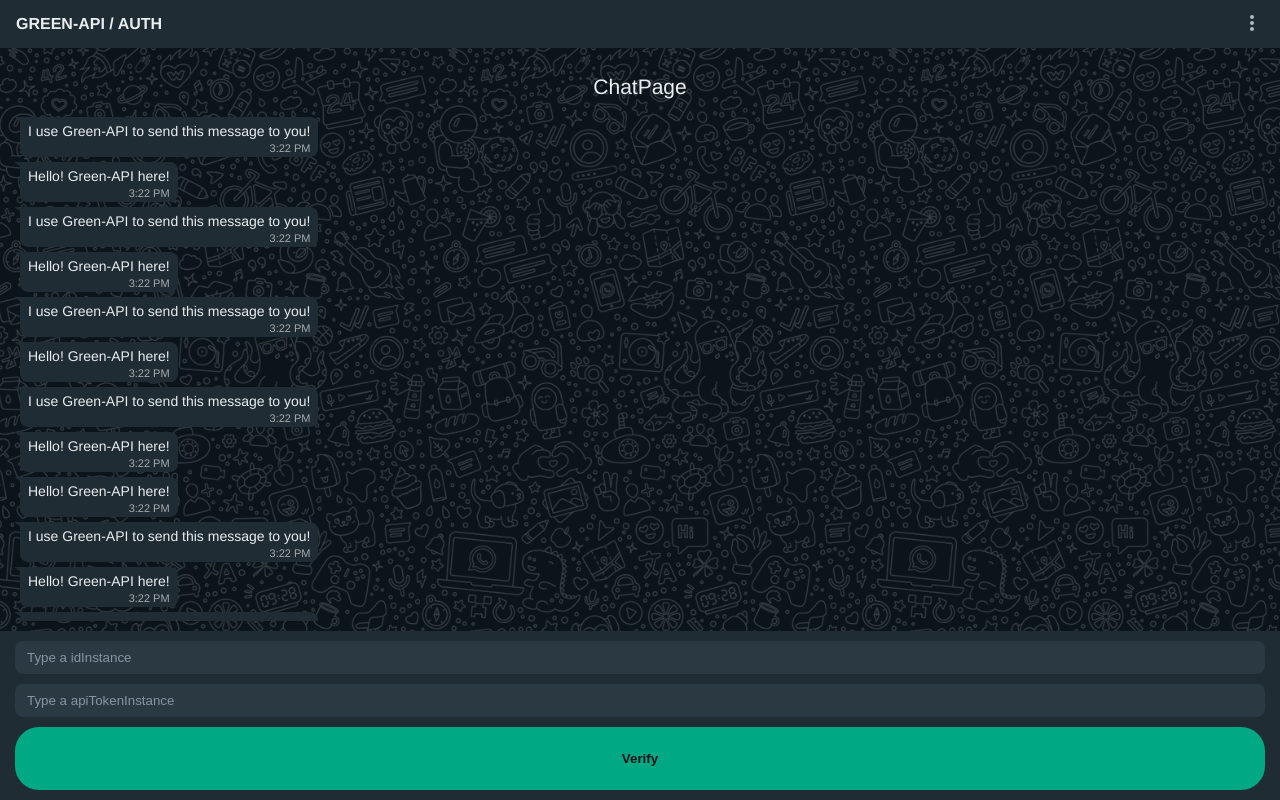
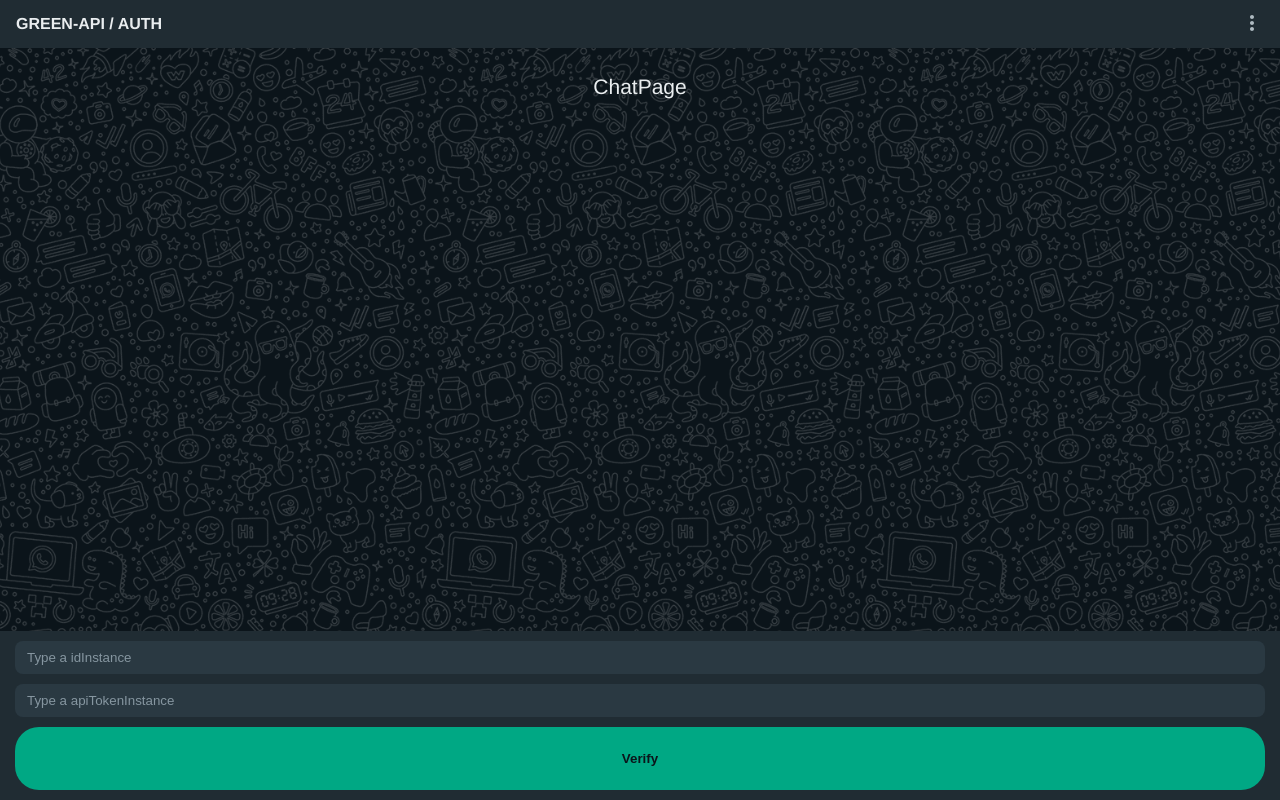
Before and after one commit to Fpsska/Green-Api-Tester, a React (Create React App) app: page /chat in a window 1280 px wide. Built offline with nearby package versions, Linux system fonts and the light colour scheme.

Commit message:
feat: add logic of render actual incoming messages by new getIncomingMessages async func & logic of formatting recieved time data by new makeDateFormatting helper func, logic of dispaying sender name in MessageTemplate.tsx & create makeStringReplacement helper func

```diff
--- a/src/app/slices/chatSlice.ts
+++ b/src/app/slices/chatSlice.ts
@@ -1,13 +1,15 @@
 import { createSlice, PayloadAction } from '@reduxjs/toolkit';
 
-import { chatSliceTypes } from 'types/chatSliceTypes';
+import { chatSliceTypes, Imessage } from 'types/chatSliceTypes';
 
 // /. imports
 
 const initialState: chatSliceTypes = {
     recipientPhoneNumber: '',
     messageValue: '',
-    requestError: null
+    requestError: null,
+    receivedMessages: [],
+    isMessageSended: false
 };
 
 const chatSlice = createSlice({
@@ -22,11 +24,22 @@
         },
         setRequestError(state, action: PayloadAction<string | null>) {
             state.requestError = action.payload;
+        },
+        setReceivedMessages(state, action: PayloadAction<Imessage>) {
+            state.receivedMessages.push(action.payload);
+        },
+        switchMessageSendedStatus(state, action: PayloadAction<boolean>) {
+            state.isMessageSended = action.payload;
         }
     }
 });
 
-export const { setRecipientPhoneNumber, setMessageValue, setRequestError } =
-    chatSlice.actions;
+export const {
+    setRecipientPhoneNumber,
+    setMessageValue,
+    setRequestError,
+    setReceivedMessages,
+    switchMessageSendedStatus
+} = chatSlice.actions;
 
 export default chatSlice.reducer;
--- a/src/components/ui/MessagesList/MessageTemplate.tsx
+++ b/src/components/ui/MessagesList/MessageTemplate.tsx
@@ -1,18 +1,29 @@
 import React from 'react';
+
+import { makeDateFormatting } from 'utils/helpers/makeDateFormatting';
 
 // /. imports
 
 interface propTypes {
     message: string;
+    senderName: string;
+    time: string;
 }
 
 // /. interfaces
 
-const MessageTemplate: React.FC<propTypes> = ({ message }) => {
+const MessageTemplate: React.FC<propTypes> = ({
+    message,
+    senderName,
+    time
+}) => {
     return (
         <li className="messages-list__template">
-            <p>{message}</p>
-            <span className="messages-list__time">3:22 PM</span>
+            <span className="messages-list__name">{senderName}</span>
+            <span className="messages-list__text">{message}</span>
+            <span className="messages-list__time">
+                {makeDateFormatting(time)}
+            </span>
         </li>
     );
 };
--- a/src/components/ui/MessagesList/MessagesList.tsx
+++ b/src/components/ui/MessagesList/MessagesList.tsx
@@ -1,4 +1,4 @@
-import React, { useState } from 'react';
+import React from 'react';
 
 import { Imessage } from 'types/chatSliceTypes';
 
@@ -8,104 +8,24 @@
 
 // /. imports
 
-const MessagesList: React.FC<{ additionalClass?: string }> = ({
-    additionalClass
-}) => {
-    const [messagesData] = useState<Imessage[]>([
-        {
-            chatId: '1',
-            message: 'I use Green-API to send this message to you!'
-        },
-        {
-            chatId: '2',
-            message: 'Hello! Green-API here!'
-        },
-        {
-            chatId: '3',
-            message: 'I use Green-API to send this message to you!'
-        },
-        {
-            chatId: '4',
-            message: 'Hello! Green-API here!'
-        },
-        {
-            chatId: '5',
-            message: 'I use Green-API to send this message to you!'
-        },
-        {
-            chatId: '6',
-            message: 'Hello! Green-API here!'
-        },
-        {
-            chatId: '7',
-            message: 'I use Green-API to send this message to you!'
-        },
-        {
-            chatId: '8',
-            message: 'Hello! Green-API here!'
-        },
-        {
-            chatId: '9',
-            message: 'Hello! Green-API here!'
-        },
-        {
-            chatId: '10',
-            message: 'I use Green-API to send this message to you!'
-        },
-        {
-            chatId: '11',
-            message: 'Hello! Green-API here!'
-        },
-        {
-            chatId: '12',
-            message: 'I use Green-API to send this message to you!'
-        },
-        {
-            chatId: '13',
-            message: 'Hello! Green-API here!'
-        },
-        {
-            chatId: '14',
-            message: 'I use Green-API to send this message to you!'
-        },
-        {
-            chatId: '15',
-            message: 'I use Green-API to send this message to you!'
-        },
-        {
-            chatId: '16',
-            message: 'Hello! Green-API here!'
-        },
-        {
-            chatId: '17',
-            message: 'I use Green-API to send this message to you!'
-        },
-        {
-            chatId: '18',
-            message: 'I use Green-API to send this message to you!'
-        },
-        {
-            chatId: '19',
-            message: 'Hello! Green-API here!'
-        },
-        {
-            chatId: '20',
-            message: 'I use Green-API to send this message to you!'
-        }
-    ]);
+interface propTypes {
+    additionalClass?: string;
+    data: Imessage[];
+}
 
-    // /. hooks
+// /. interfaces
 
+const MessagesList: React.FC<propTypes> = ({ additionalClass, data }) => {
     return (
         <ul
             className={`${
                 additionalClass ? additionalClass : ''
             } messages-list`}
         >
-            {messagesData.map((message: Imessage) => {
+            {data.map((message: Imessage) => {
                 return (
                     <MessageTemplate
-                        key={message.chatId}
+                        key={message.id}
                         {...message}
                     />
                 );
--- a/src/components/ui/MessagesList/messages-list.scss
+++ b/src/components/ui/MessagesList/messages-list.scss
@@ -24,13 +24,14 @@
             border-left: 6px solid transparent;
         }
 
-        p {
-            margin: 0;
-        }
-
         &:not(:last-child) {
             margin-bottom: 5px;
         }
+    }
+
+    &__text {
+        margin: 0;
+        font-size: 14px;
     }
 
     &__time {
@@ -40,4 +41,16 @@
         font-size: 11px;
         color: rgba($color: #fff, $alpha: 0.6);
     }
+
+    &__name {
+        @extend .messages-list__time;
+        text-align: start;
+        font-weight: 700;
+        font-size: 15px;
+        color: $caribbean-green-color;
+        margin-bottom: 3px;
+    }
+
+
+
 }
--- a/src/pages/ChatPage.tsx
+++ b/src/pages/ChatPage.tsx
@@ -1,15 +1,119 @@
-import React from 'react';
+import React, { useEffect } from 'react';
 
-import { useAppSelector } from 'app/hooks';
+import { useAppSelector, useAppDispatch } from 'app/hooks';
+
+import { setMessageValue, setReceivedMessages } from 'app/slices/chatSlice';
+
+import { useFetchApi } from 'utils/hooks/useFetchApi';
+
+import { makeStringReplacement } from 'utils/helpers/makeStringReplacement';
 
 import MessagesList from 'components/ui/MessagesList/MessagesList';
 
 // /. imports
 
 const ChatPage: React.FC = () => {
-    const { requestError } = useAppSelector(state => state.chatSlice);
+    const {
+        requestError,
+        receivedMessages,
+        recipientPhoneNumber,
+        messageValue,
+        isMessageSended
+    } = useAppSelector(state => state.chatSlice);
+
+    const { userIdInstance, userApiTokenInstance } = useAppSelector(
+        state => state.authSlice
+    );
+
+    const dispatch = useAppDispatch();
+    const { fetchRequest } = useFetchApi();
 
     // /. hooks
+
+    useEffect(() => {
+        if (!isMessageSended) return;
+
+        const getIncomingMessages = async (): Promise<any> => {
+            const receive_notice_url = `${process.env.REACT_APP_GREEN_API_URL}/waInstance${userIdInstance}/receiveNotification/${userApiTokenInstance}`;
+
+            try {
+                const receivedNoticeResponse = await fetchRequest(
+                    receive_notice_url,
+                    'GET'
+                );
+                // console.log('receivedNoticeResponse:', receivedNoticeResponse);
+
+                if (!receivedNoticeResponse) return;
+
+                const senderNumber = makeStringReplacement(
+                    receivedNoticeResponse.body.senderData?.sender
+                );
+                const chatId = makeStringReplacement(
+                    receivedNoticeResponse.body?.chatId
+                );
+
+                const isIncomingMessage =
+                    receivedNoticeResponse.body.typeWebhook ===
+                    'incomingMessageReceived';
+
+                if (isIncomingMessage) {
+                    // handle only incoming messages
+                    dispatch(
+                        setReceivedMessages({
+                            id: receivedNoticeResponse.receiptId,
+                            senderName:
+                                receivedNoticeResponse.body.senderData
+                                    .senderName || senderNumber,
+                            message:
+                                receivedNoticeResponse.body.messageData
+                                    .textMessageData.textMessage,
+                            time: receivedNoticeResponse.body.timestamp
+                        })
+                    );
+                }
+
+                if (chatId === recipientPhoneNumber) {
+                    // handle messages from yourself
+                    dispatch(
+                        setReceivedMessages({
+                            id: receivedNoticeResponse.receiptId,
+                            senderName: 'Me',
+                            message: messageValue,
+                            time: receivedNoticeResponse.body.timestamp
+                        })
+                    );
+                }
+
+                const { receiptId } = receivedNoticeResponse;
+                const delete_notice_url = `${process.env.REACT_APP_GREEN_API_URL}/waInstance${userIdInstance}/deleteNotification/${userApiTokenInstance}/${receiptId}`;
+
+                const deletedNoticeResponse = await fetchRequest(
+                    delete_notice_url,
+                    'DELETE'
+                );
+                // console.log('deletedNoticeResponse:', deletedNoticeResponse);
+            } finally {
+                dispatch(setMessageValue(''));
+                console.log('=== Ending of handling notice events ===');
+            }
+        };
+
+        const intervalTime = 5000;
+
+        const fetchTnterval = setInterval(() => {
+            getIncomingMessages();
+        }, intervalTime);
+
+        return () => clearInterval(fetchTnterval);
+    }, [
+        isMessageSended,
+        userIdInstance,
+        userApiTokenInstance,
+        messageValue,
+        recipientPhoneNumber
+    ]);
+
+    // /. effects
 
     return (
         <section className="chat-section">
@@ -22,7 +126,10 @@
                         </p>
                     ) : (
                         <div className="chat-section__preview">
-                            <MessagesList additionalClass="chat-section__messages-list" />
+                            <MessagesList
+                                data={receivedMessages}
+                                additionalClass="chat-section__messages-list"
+                            />
                         </div>
                     )}
                 </>
--- a/src/types/chatSliceTypes.ts
+++ b/src/types/chatSliceTypes.ts
@@ -2,9 +2,13 @@
     recipientPhoneNumber: string;
     messageValue: string;
     requestError: null | string;
+    receivedMessages: Imessage[];
+    isMessageSended: boolean;
 }
 
 export interface Imessage {
-    chatId: string;
+    id: string;
+    senderName: string;
     message: string;
+    time: string;
 }
--- /dev/null
+++ b/src/utils/helpers/makeDateFormatting.ts
@@ -0,0 +1,8 @@
+export function makeDateFormatting(timestamp: string): string {
+    const date = new Date(timestamp);
+    return date.toLocaleTimeString('en-US', {
+        hour: 'numeric',
+        minute: 'numeric',
+        hour12: true
+    });
+}
--- /dev/null
+++ b/src/utils/helpers/makeStringReplacement.ts
@@ -0,0 +1,3 @@
+export function makeStringReplacement(value: string): string {
+    return value ? value.replace(/\D/g, '') : value;
+}
```
Also changed, not shown: src/components/layout/MessageForm/MessageForm.tsx (+24 -9 lines).
